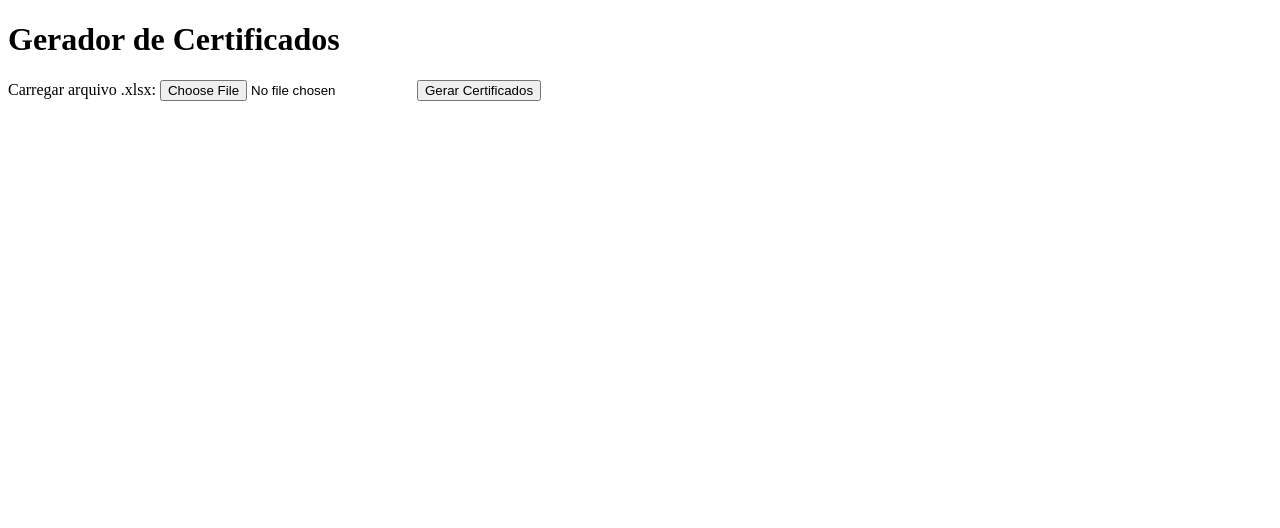
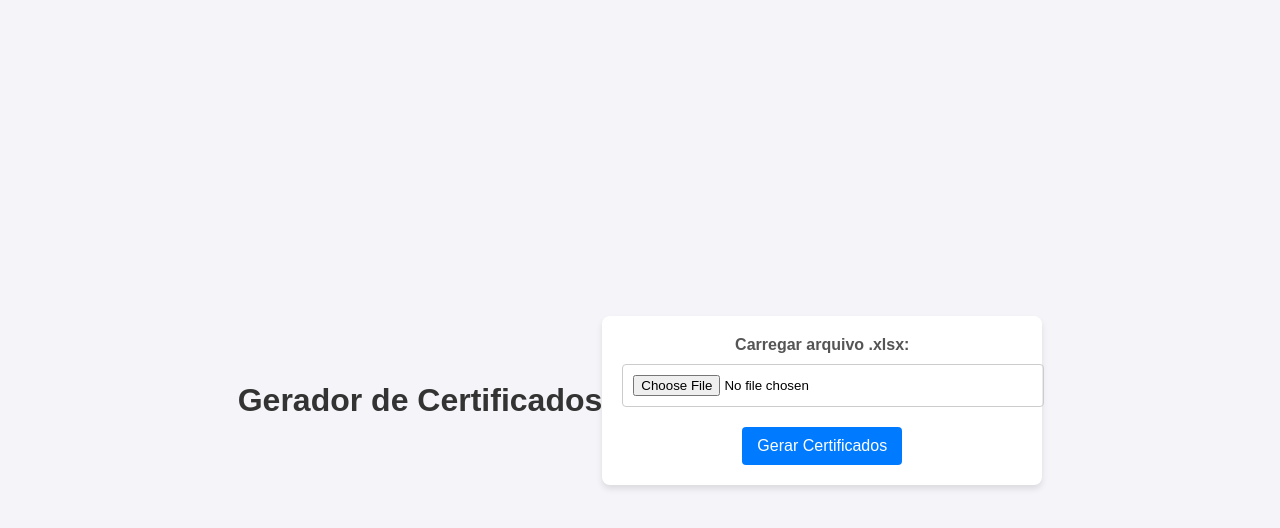
Before and after one commit to RnNasciment0/Gerador-De-Certificados---IEEE-UFF, a plain HTML site: page templates/index.html in a window 1280 px wide. Drawn offline with Linux system fonts and the light colour scheme.

Commit message:
atualizando style.css, index.html, app.py e generate_certificate.py

```diff
--- /dev/null
+++ b/static/style.css
@@ -0,0 +1,61 @@
+/* Estilo geral */
+body {
+    font-family: Arial, sans-serif;
+    background-color: #f4f4f9;
+    margin: 0;
+    padding: 0;
+    display: flex;
+    justify-content: center;
+    align-items: center;
+    height: 100vh;
+}
+
+/* Cabeçalho */
+h1 {
+    color: #333;
+    text-align: center;
+    margin-bottom: 20px;
+}
+
+/* Formulário */
+form {
+    background: #fff;
+    padding: 20px;
+    border-radius: 8px;
+    box-shadow: 0 4px 6px rgba(0, 0, 0, 0.1);
+    width: 100%;
+    max-width: 400px;
+    text-align: center;
+}
+
+/* Rótulo */
+label {
+    display: block;
+    margin-bottom: 10px;
+    font-weight: bold;
+    color: #555;
+}
+
+/* Campo de entrada */
+input[type="file"] {
+    margin-bottom: 20px;
+    padding: 10px;
+    border: 1px solid #ccc;
+    border-radius: 4px;
+    width: 100%;
+}
+
+/* Botão */
+button {
+    background-color: #007bff;
+    color: #fff;
+    border: none;
+    padding: 10px 15px;
+    border-radius: 4px;
+    cursor: pointer;
+    font-size: 16px;
+}
+
+button:hover {
+    background-color: #0056b3;
+}
--- a/index.html
+++ b/templates/index.html
@@ -4,6 +4,7 @@
     <meta charset="UTF-8">
     <meta name="viewport" content="width=device-width, initial-scale=1.0">
     <title>Gerador de Certificados</title>
+    <link rel="stylesheet" href="/static/style.css">
 </head>
 <body>
     <h1>Gerador de Certificados</h1>
```
Also changed, not shown: static/Roboto-Italic-VariableFont_wdth,wght.ttf (renamed from Roboto-Italic-VariableFont_wdth,wght.ttf), static/certificado.jpg (renamed from certificado.jpg), style.css (deleted), 2 other files.
